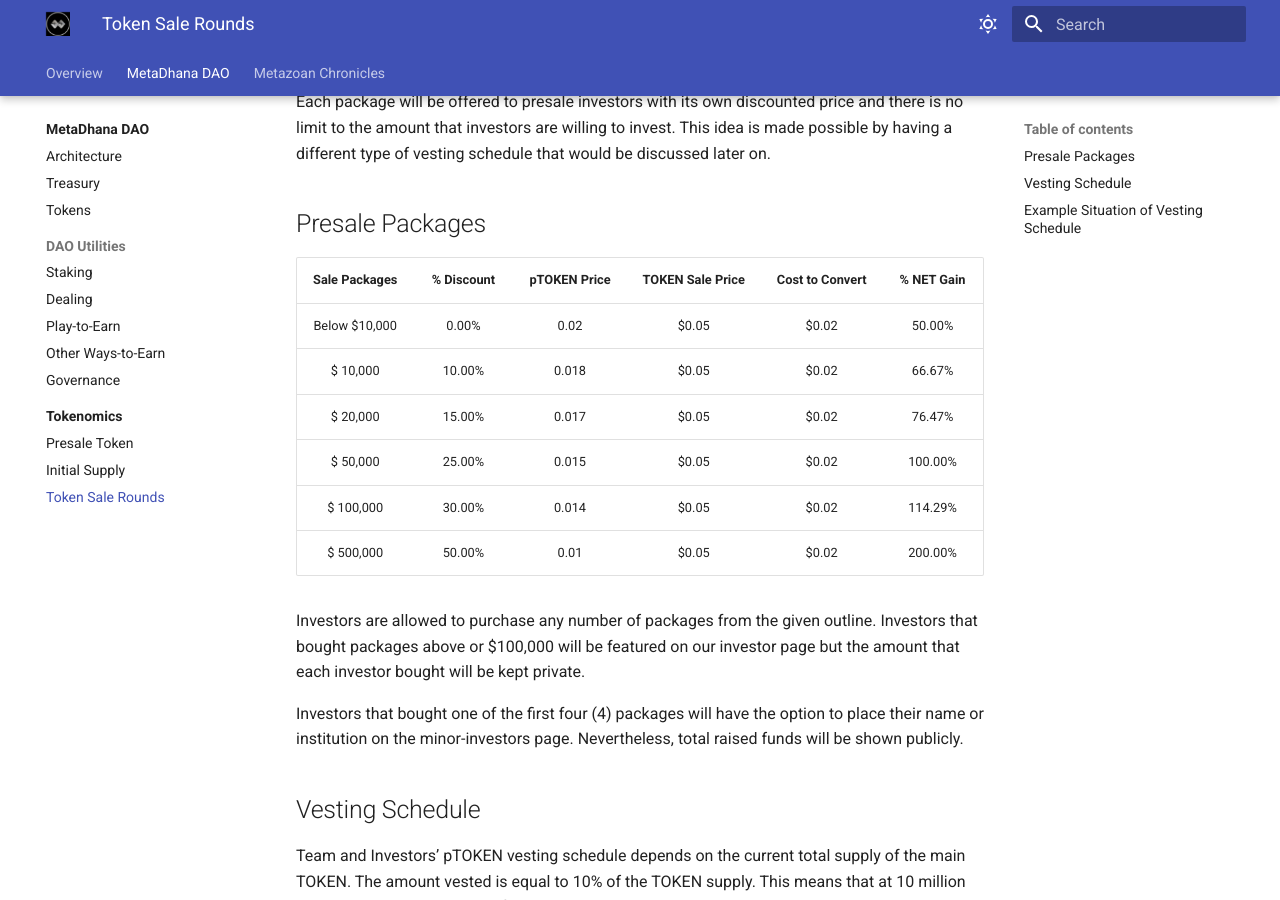
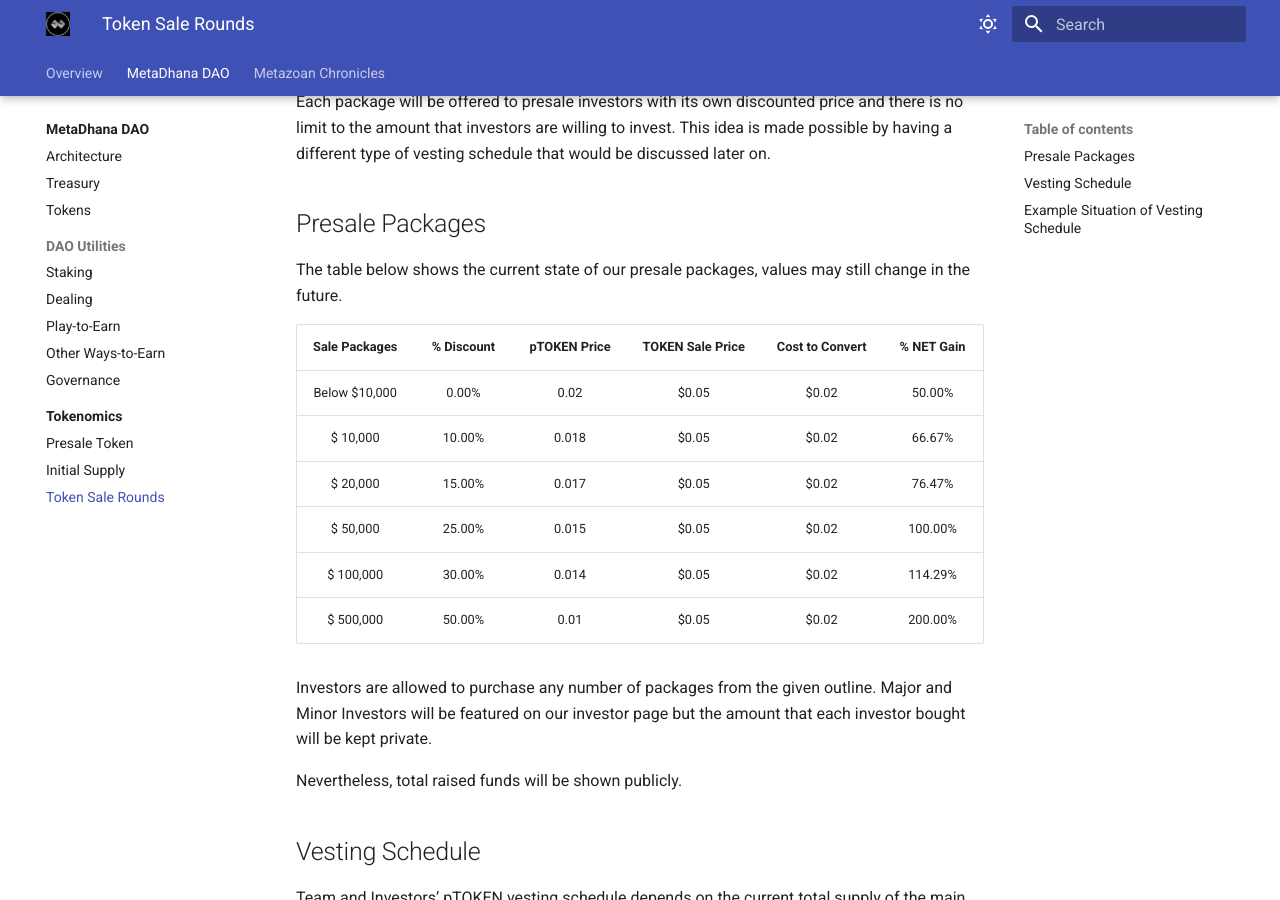
Before and after one commit to AshtreeBV/metazoan-whitepaper, an MkDocs documentation site: the page built from docs/dao/tokenomics/sale-rounds.md, in a window 1280 px wide and 900 px high, scrolled down 231 px. Built offline with MkDocs 1.6.1 and Material for MkDocs 9.7.7, drawn with Linux system fonts in a browser that asks for light colours.

Commit message:
presale packages

```diff
--- a/docs/dao/tokenomics/sale-rounds.md
+++ b/docs/dao/tokenomics/sale-rounds.md
@@ -5,6 +5,8 @@ The team decided to have token sale packages for the presale rounds instead of t
 Each package will be offered to presale investors with its own discounted price and there is no limit to the amount that investors are willing to invest. This idea is made possible by having a different type of vesting schedule that would be discussed later on.
 
 ## Presale Packages
+
+The table below shows the current state of our presale packages, values may still change in the future.
 
 | Sale Packages | % Discount | pTOKEN Price | TOKEN Sale Price | Cost to Convert | % NET Gain |
 | :-----------: | :--------: | :----------: | :--------------: | :-------------: | :--------: |
@@ -15,9 +17,9 @@ Each package will be offered to presale investors with its own discounted price
 |   $ 100,000   |   30.00%   |    0.014     |      $0.05       |      $0.02      |  114.29%   |
 |   $ 500,000   |   50.00%   |     0.01     |      $0.05       |      $0.02      |  200.00%   |
 
-Investors are allowed to purchase any number of packages from the given outline. Investors that bought packages above or $100,000 will be featured on our investor page but the amount that each investor bought will be kept private.
+Investors are allowed to purchase any number of packages from the given outline. Major and Minor Investors will be featured on our investor page but the amount that each investor bought will be kept private.
 
-Investors that bought one of the first four (4) packages will have the option to place their name or institution on the minor-investors page. Nevertheless, total raised funds will be shown publicly.
+Nevertheless, total raised funds will be shown publicly.
 
 ## Vesting Schedule
 
```
